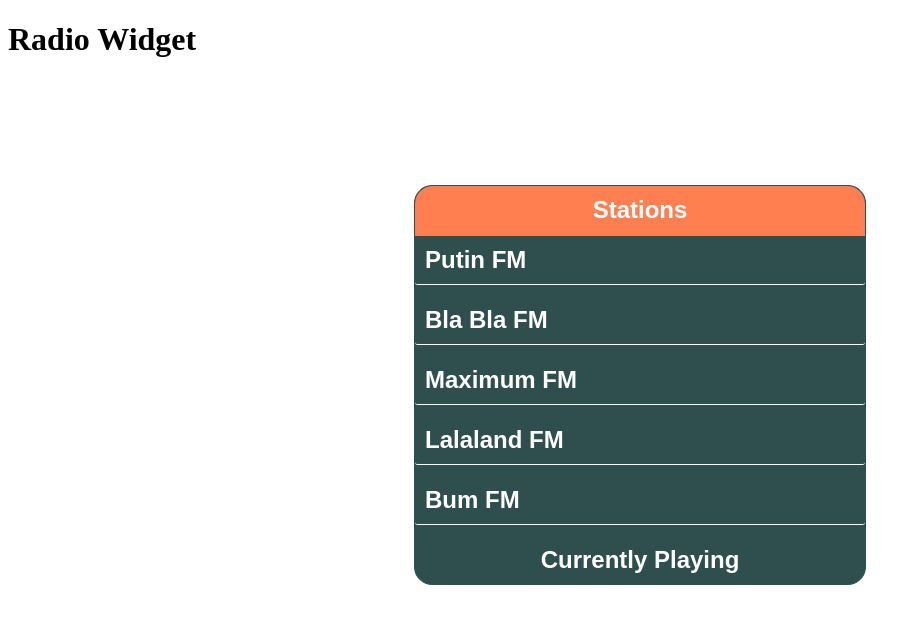
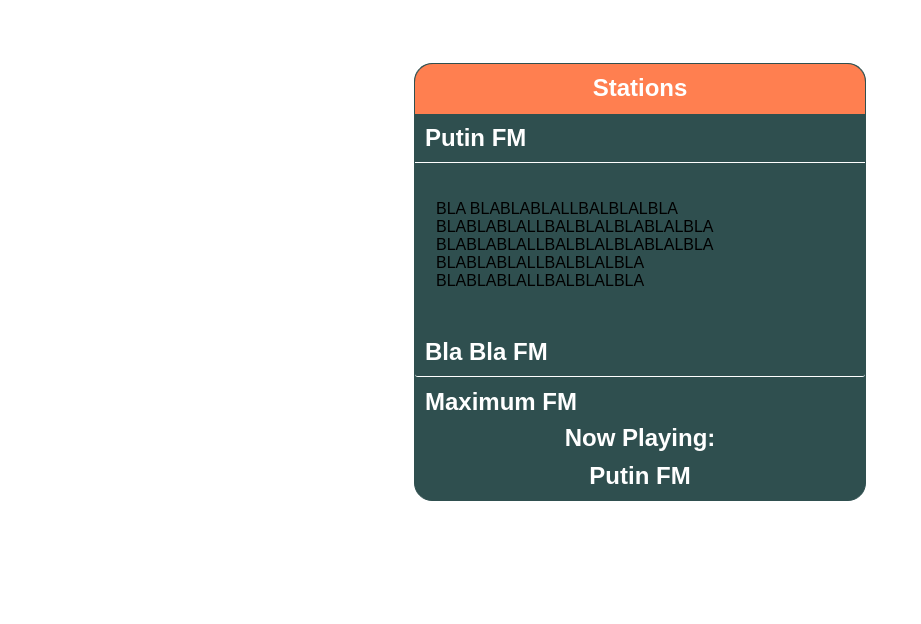
Before and after one commit to versavale/radiowidget, a plain HTML site: page index.html in a window 1280 px wide. Both pictures are taken after a click on the element "Putin FM". Shown: the whole page, without its empty margins (0-921 px from the left). Drawn offline with nearby package versions, Linux system fonts and the light colour scheme; files that its build step writes are made by us from their sources; files whose address does not match are found by name.

Commit message:
display now playing station

```diff
--- a/index.html
+++ b/index.html
@@ -1,14 +1,13 @@
 <!DOCTYPE html>
 <html lang="en">
 <head>
-  <title>Radio Widt</title>
+  <title>Radio Widget</title>
   <meta charset="UTF-8"></meta>
   <meta name="description" content="VV"></meta>
   <meta name="author" content="Valentina Versari"></meta>
   <meta name="viewport" content="width=device-width, initial-scale=1.0"></meta>
-  <link rel="stylesheet" href="../radio-widget/scss/style.css" type="text/css"></link>
+  <link rel="stylesheet" href="../radiowidget/style/style.css" type="text/css"></link>
 <body>
-  <h1> Radio Widget </h1>
   <div class="wrapper">
     <div class="header">
       <div class="return-icon">
@@ -20,8 +19,8 @@
     </div>
 
     <div class="content">
-      <div class="accordionItem open">
-        <h2 class="accordionItemHeading">Putin FM</h2>
+      <div class="accordionItem close">
+        <h2 class="accordionItemHeading" id="Putin FM">Putin FM</h2>
         <div class="accordionItemContent">
           <p>BLA BLABLABLALLBALBLALBLA
             BLABLABLALLBALBLALBLABLALBLA
@@ -33,7 +32,7 @@
       </div>
 
         <div class="accordionItem close">
-          <h2 class="accordionItemHeading">Bla Bla FM</h2>
+          <h2 class="accordionItemHeading" id="Bla Bla FM">Bla Bla FM</h2>
           <div class="accordionItemContent">
               <p>BLA BLABLABLALLBALBLALBLA
                   BLABLABLALLBALBLALBLABLALBLA
@@ -45,7 +44,7 @@
         </div>
 
         <div class="accordionItem close">
-          <h2 class="accordionItemHeading">Maximum FM</h2>
+          <h2 class="accordionItemHeading" id="Maximum FM">Maximum FM</h2>
             <div class="accordionItemContent">
                 <p>BLA BLABLABLALLBALBLALBLA
                     BLABLABLALLBALBLALBLABLALBLA
@@ -57,7 +56,7 @@
         </div>
 
         <div class="accordionItem close">
-            <h2 class="accordionItemHeading">Lalaland FM</h2>
+            <h2 class="accordionItemHeading" id="Lalaland FM">Lalaland FM</h2>
             <div class="accordionItemContent">
                 <p>BLA BLABLABLALLBALBLALBLA
                     BLABLABLALLBALBLALBLABLALBLA
@@ -69,7 +68,7 @@
           </div>
 
         <div class="accordionItem close">
-            <h2 class="accordionItemHeading">Bum FM</h2>
+            <h2 class="accordionItemHeading" id="Bum FM">Bum FM</h2>
             <div class="accordionItemContent">
                 <p>BLA BLABLABLALLBALBLALBLA
                     BLABLABLALLBALBLALBLABLALBLA
@@ -81,24 +80,41 @@
           </div>
     </div>
   <div class="footer">
-      <p class="title">Currently Playing</p>
+      <p class="title">Now Playing:</p>
+      <p class="title" id="demo">--</p>
   </div>
 
   </div>
 </body>
 <script>
-	var accItem = document.getElementsByClassName('accordionItem');
-    var accHD = document.getElementsByClassName('accordionItemHeading');
+	var accItem = document.getElementsByClassName("accordionItem");
+var accHD = document.getElementsByClassName("accordionItemHeading");
+var count = 0;
 for (i = 0; i < accHD.length; i++) {
-        accHD[i].addEventListener('click', toggleItem, false);
+  accHD[i].addEventListener("click", toggleItem, false);
+  accHD[i].addEventListener("click", counting);
 }
+
+function counting(){
+  count++;
+  console.log(count);
+}
+
 function toggleItem() {
   var itemClass = this.parentNode.className;
   for (i = 0; i < accItem.length; i++) {
-            accItem[i].className = 'accordionItem close';
+    accItem[i].className = "accordionItem close";
   }
-        if (itemClass == 'accordionItem close') {
-            this.parentNode.className = 'accordionItem open';
+  if (itemClass == "accordionItem close") {
+    this.parentNode.className = "accordionItem open";
+  }
+
+    var display = this.id;
+  console.log(display);
+  if (count % 2 == 0) {
+      document.getElementById("demo").innerHTML = display;
+   } else {
+     document.getElementById("demo").innerHTML = '--';
    }
 }
 
--- a/style/style.scss
+++ b/style/style.scss
@@ -9,7 +9,7 @@
   background-color: $tile-color;
   border-radius: $border-radius;
   border: 1px solid $tile-color;
-  margin: 10% auto;
+  margin: 5% auto;
 }
 
 .header {
```
Also changed, not shown: style/style.css. Lines whose indentation alone changed are shown as unchanged.
